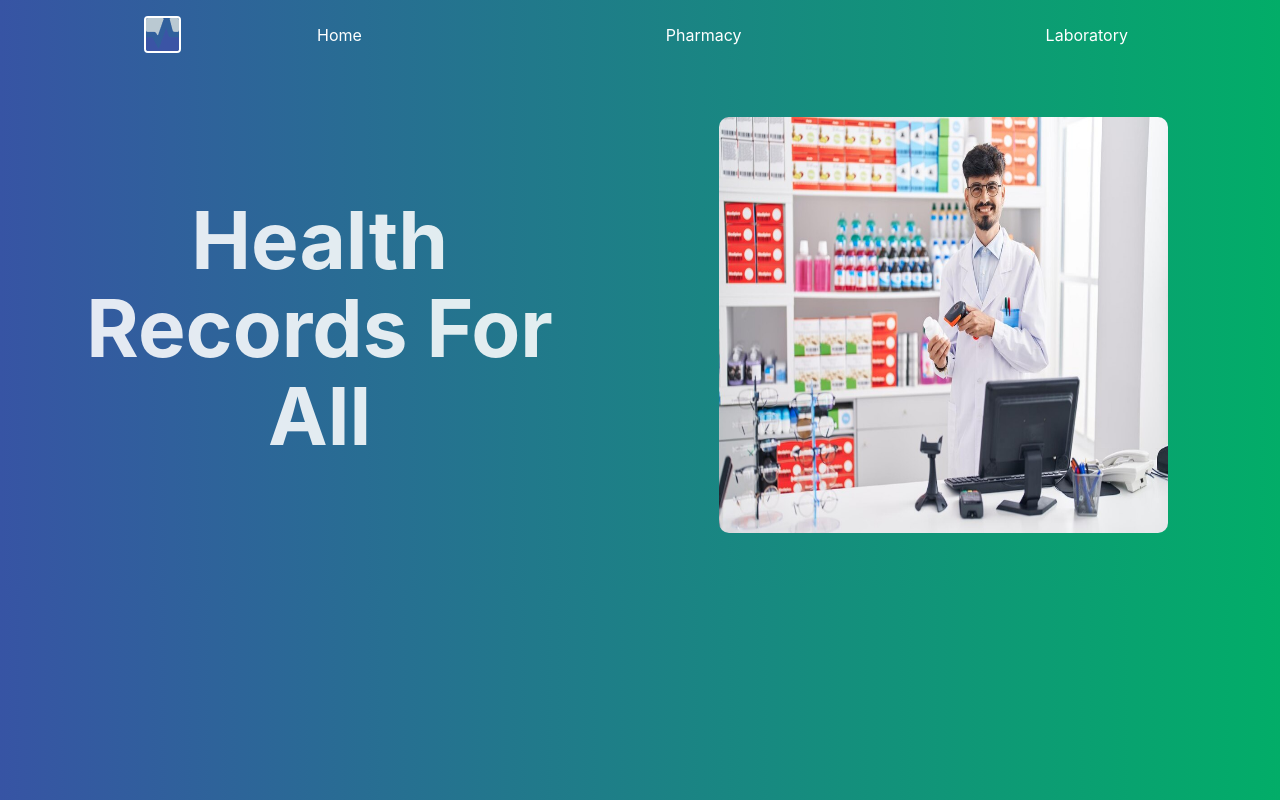
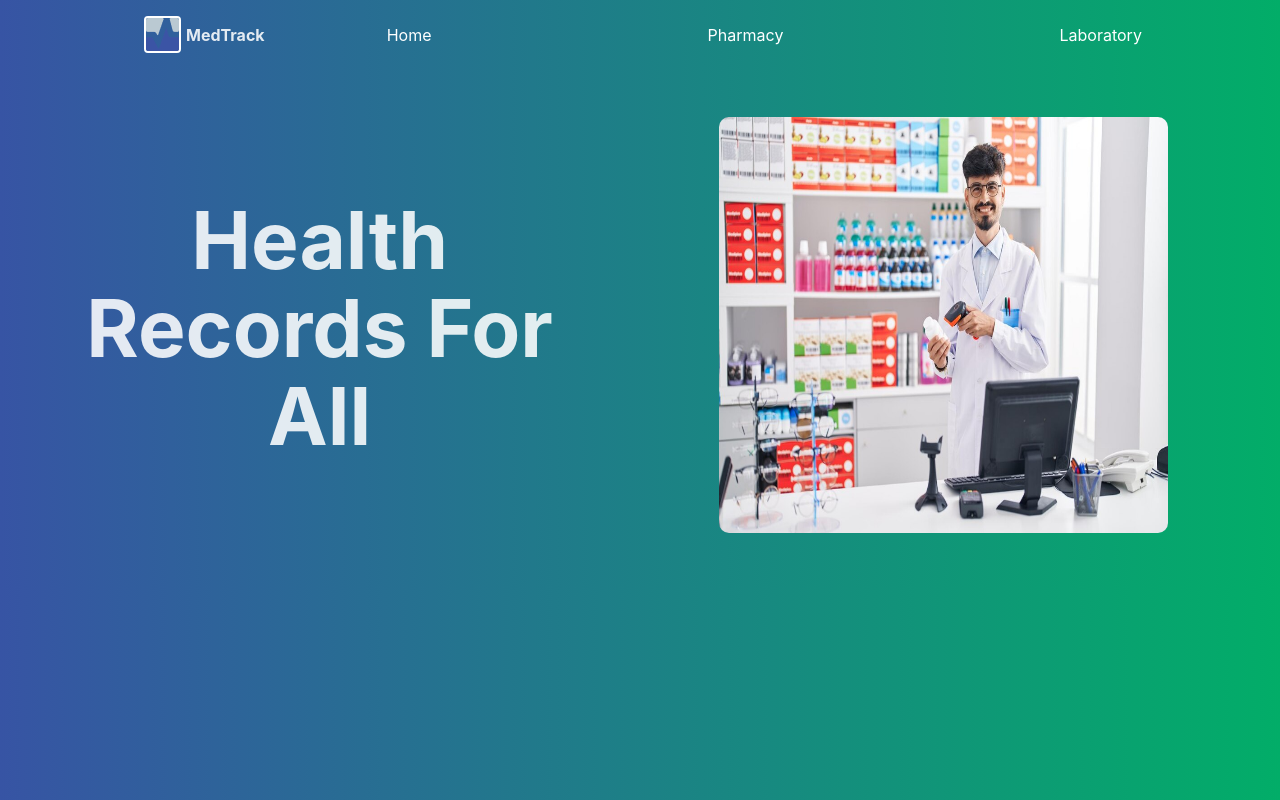
Before and after one commit to abronoma/Project-Medtrack, a React (Vite) app in the folder frontend/: page / in a window 1280 px wide. Built offline with nearby package versions, Linux system fonts and the light colour scheme.

Commit message:
Fixed bugs on updateDrugs

```diff
--- a/frontend/src/components/ellipsis/ellipsis.jsx
+++ b/frontend/src/components/ellipsis/ellipsis.jsx
@@ -52,9 +52,9 @@ useEffect(() => {
   console.log("toggle", toggleMenu);
   setShowMenu((prev) => !prev) }
   // close the menu if it's open
-  if (showMenu) {
-    setShowMenu(false);
-  }
+  // if (showMenu) {
+  //   setShowMenu(false);
+  // }
 
   return (
     <div className={style.btns_container}>
--- a/frontend/src/components/landing/Header.jsx
+++ b/frontend/src/components/landing/Header.jsx
@@ -8,6 +8,7 @@ export default function Header() {
     <nav className={style.nav}>
       <div className={style.logo}>
         <img src={logo} alt="" />
+        <p>MedTrack</p>
       </div>
       <div className={style.nav_items}>
         <NavLink to="/">Home </NavLink>
--- a/frontend/src/components/landing/Header.module.css
+++ b/frontend/src/components/landing/Header.module.css
@@ -36,8 +36,16 @@
     border-radius: 4px;
 }
 
+.logo p {
+    font-weight: bold;
+}
+
+
 .logo {
     /* flex: 0 0 30%; */
     display: flex;
     margin-left: 8rem;
+    gap: 5px;
+    text-align: center;
+    align-items: center;
 }
--- a/frontend/src/components/pharmacy/Form.jsx
+++ b/frontend/src/components/pharmacy/Form.jsx
@@ -10,7 +10,6 @@ import { toast } from "react-toastify";
 
 function PharmacyForm() {
   const drug = useSelector((state) => state.drugs);
-  console.log({ drug });
 
   const dispatch = useDispatch();
   const [drugName, setDrugName] = useState("");
--- a/frontend/src/pages/updateDrugs.jsx
+++ b/frontend/src/pages/updateDrugs.jsx
@@ -34,18 +34,11 @@ function UpdateDrugs() {
   const [unitOfPricing, setUnitOfPricing] = useState(findDrug.unitOfPricing);
   const [price, setPrice] = useState(findDrug.price);
 
-  const handleSubmit = (event) => {
+  const handleSubmit = async (event) => {
     event.preventDefault();
 
-    // dispatch(addDrugs(drug));
-    //SETTING THE FORM TO IT'S INITIAL STATE AFTER ADDING
-    // setDrugName(drugName);
-    // setDescription(description);
-    // setUnitOfPricing(unitOfPricing);
-    // setDrugCode(drugCode);
-    // setPrice(price);
-
     const updatedDrug = {
+      _id: id,
       drugName,
       description,
       unitOfPricing,
@@ -54,10 +47,7 @@ function UpdateDrugs() {
     };
 
     dispatch(updateDrug(updatedDrug));
-    dispatch(fetchDrugs());
     navigate('/pharmacy')
-
-
   };
 
   const inputChangeHandler = (setter, e) => {
--- a/frontend/src/store/thunk.js
+++ b/frontend/src/store/thunk.js
@@ -14,7 +14,7 @@ export const addDrugs = (drug) => async (dispatch, getState) => {
         })
 
         const newDrug = await data.json()
-        dispatch({type: ADD_DRUGS, payload: newDrug})
+        dispatch({ type: ADD_DRUGS, payload: newDrug })
     } catch (error) {
         console.log('Could not add drug:', error)
     }
@@ -37,36 +37,38 @@ export const fetchDrugs = () => async (dispatch, getState) => {
 
 export const fetchDrug = () => async (dispatch, getState) => {
     try {
-          const data = await fetch(`http://localhost:7000/api/getDrug/${id}`, {
+        const data = await fetch(`http://localhost:7000/api/getDrug/${id}`, {
             method: 'GET',
             headers: {
                 'Content-type': 'application/json'
             }
         })
         const response = await data.json()
-        dispatch({ type: FETCH_DRUG, payload: response})
+        dispatch({ type: FETCH_DRUG, payload: response })
     } catch (error) {
         console.log("Could not fetch drug:", error);
     }
-
 }
 
-export const updateDrug = (id) => async(dispatch, getState) => {
+
+export const updateDrug =  (drug) => async(dispatch, getState) => {
     try {
-        const data = await fetch(`http://localhost:7000/api/updateDrug/${id}`, {
+        const data = await fetch(`http://localhost:7000/api/updateDrug/${drug._id}`, {
             method: 'PUT',
             headers: {
                 'Content-type': 'application/json'
-            }
+            },
+            body: JSON.stringify(drug)
         })
         const updatedDrug = await data.json()
-        dispatch({type: UPDATE_DRUGS, payload: updatedDrug})
+        dispatch({ type: UPDATE_DRUGS, payload: updatedDrug })
     } catch (error) {
         console.log(error)
     }
 }
 
-export const deleteDrug = (id) => async(dispatch, getState) => {
+
+export const deleteDrug = (id) => async (dispatch, getState) => {
     try {
         const data = await fetch(`http://localhost:7000/api/deleteDrug/${id}`, {
             method: 'DELETE',
@@ -75,7 +77,7 @@ export const deleteDrug = (id) => async(dispatch, getState) => {
             }
         })
         const deletedDrug = await data.json()
-        dispatch({type: DELETE_DRUGS, payload: deletedDrug})
+        dispatch({ type: DELETE_DRUGS, payload: deletedDrug })
     } catch (error) {
         console.log(error)
     }
@@ -108,13 +110,13 @@ export const addLabs = (lab) => async (dispatch, getState) => {
         })
 
         const newLab = await data.json()
-        dispatch({type: ADD_LABS, payload: newLab})
+        dispatch({ type: ADD_LABS, payload: newLab })
     } catch (error) {
         console.log('Could not add lab:', error)
     }
 }
 
-export const updateLab = (id) => async(dispatch, getState) => {
+export const updateLab = (id) => async (dispatch, getState) => {
     try {
         const data = await fetch(`http://localhost:7000/api/updateLab/${id}`, {
             method: 'PUT',
@@ -123,13 +125,13 @@ export const updateLab = (id) => async(dispatch, getState) => {
             }
         })
         const updatedLab = await data.json()
-        dispatch({type: UPDATE_LABS, payload: updatedLab})
+        dispatch({ type: UPDATE_LABS, payload: updatedLab })
     } catch (error) {
         console.log(error)
     }
 }
 
-export const deleteLab = (id) => async(dispatch, getState) => {
+export const deleteLab = (id) => async (dispatch, getState) => {
     try {
         const data = await fetch(`http://localhost:7000/api/deleteLab/${id}`, {
             method: 'DELETE',
@@ -138,7 +140,7 @@ export const deleteLab = (id) => async(dispatch, getState) => {
             }
         })
         const deletedLab = await data.json()
-        dispatch({type: DELETE_LABS, payload: deletedLab})
+        dispatch({ type: DELETE_LABS, payload: deletedLab })
     } catch (error) {
         console.log(error)
     }
```
